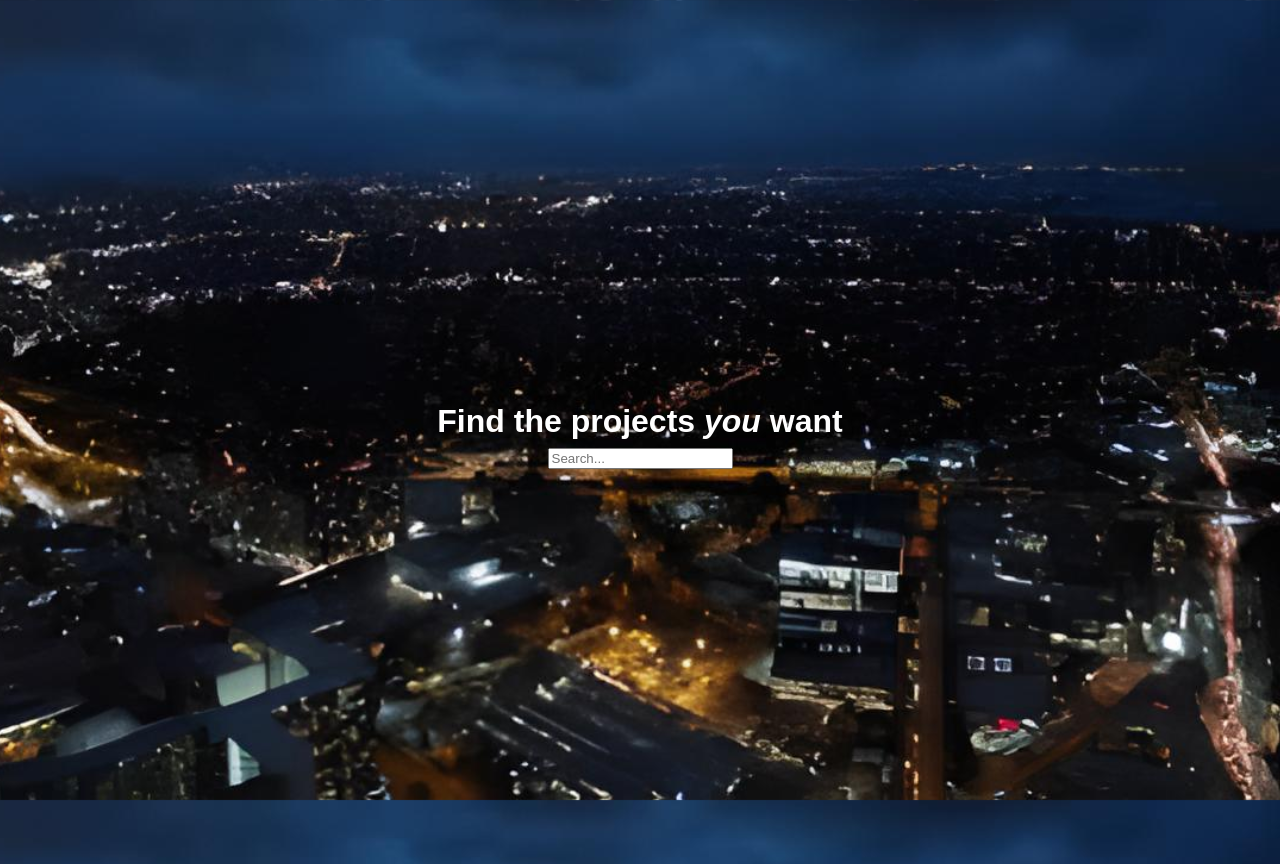
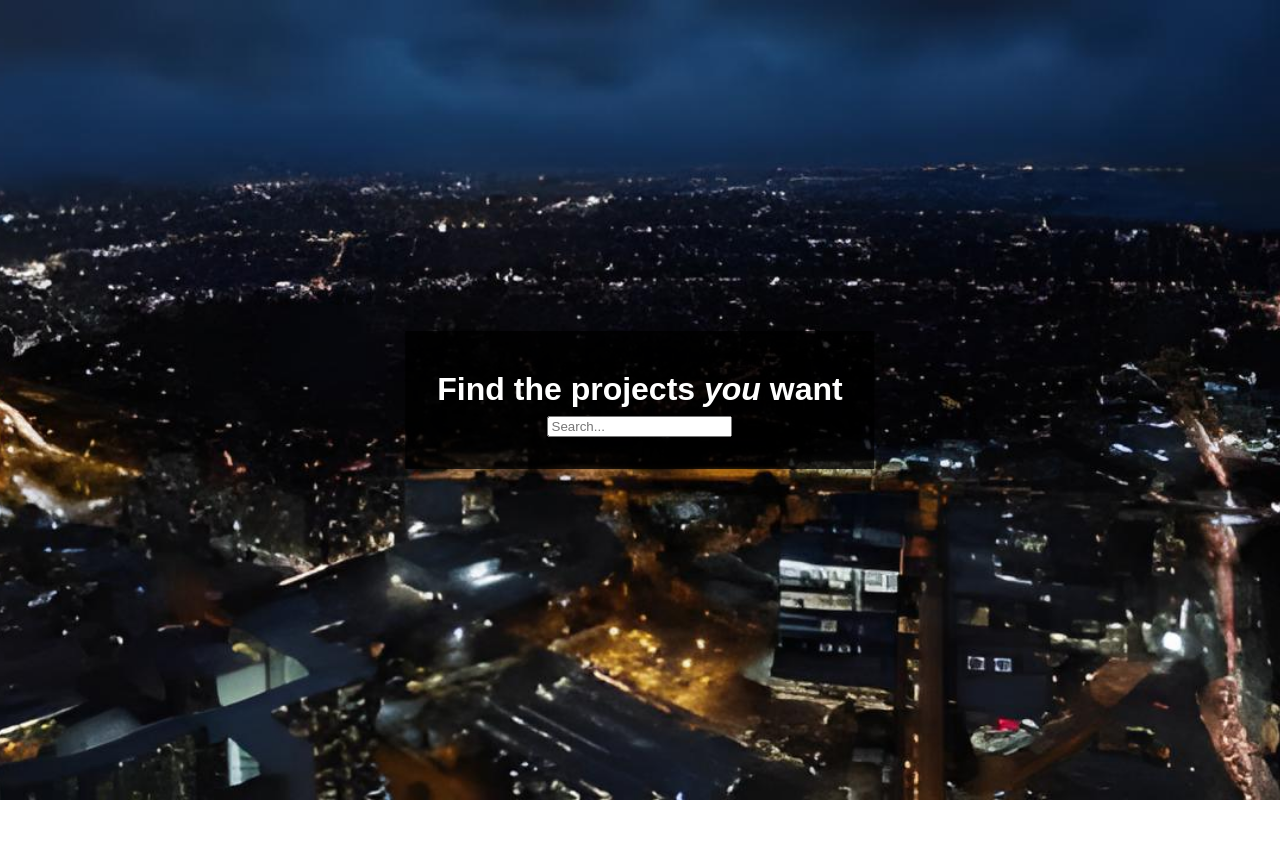
Before and after one commit to dmxruser/findlr, a React (Create React App) app in the folder frontend/: page / in a window 1280 px wide. After the commit the page ends 800 px from the top, so only its background shows below. Built offline with nearby package versions, Linux system fonts and the light colour scheme; a web font is replaced by a local one.

Commit message:
aye i fix

```diff
--- a/frontend/src/index.css
+++ b/frontend/src/index.css
@@ -21,7 +21,11 @@
 
 /* Main content container */
 .Main {
-  min-height: 100vh;
+  background-color: rgba(0, 0, 0, 0.8);
+  position: absolute;
+  top: 50%;
+  left: 50%;
+  transform: translate(-50%, -50%);
   padding: 2rem;
   display: flex;
   flex-direction: column;
```
Also changed, not shown: 1 other file (tests, documents, lock files or other folders).
